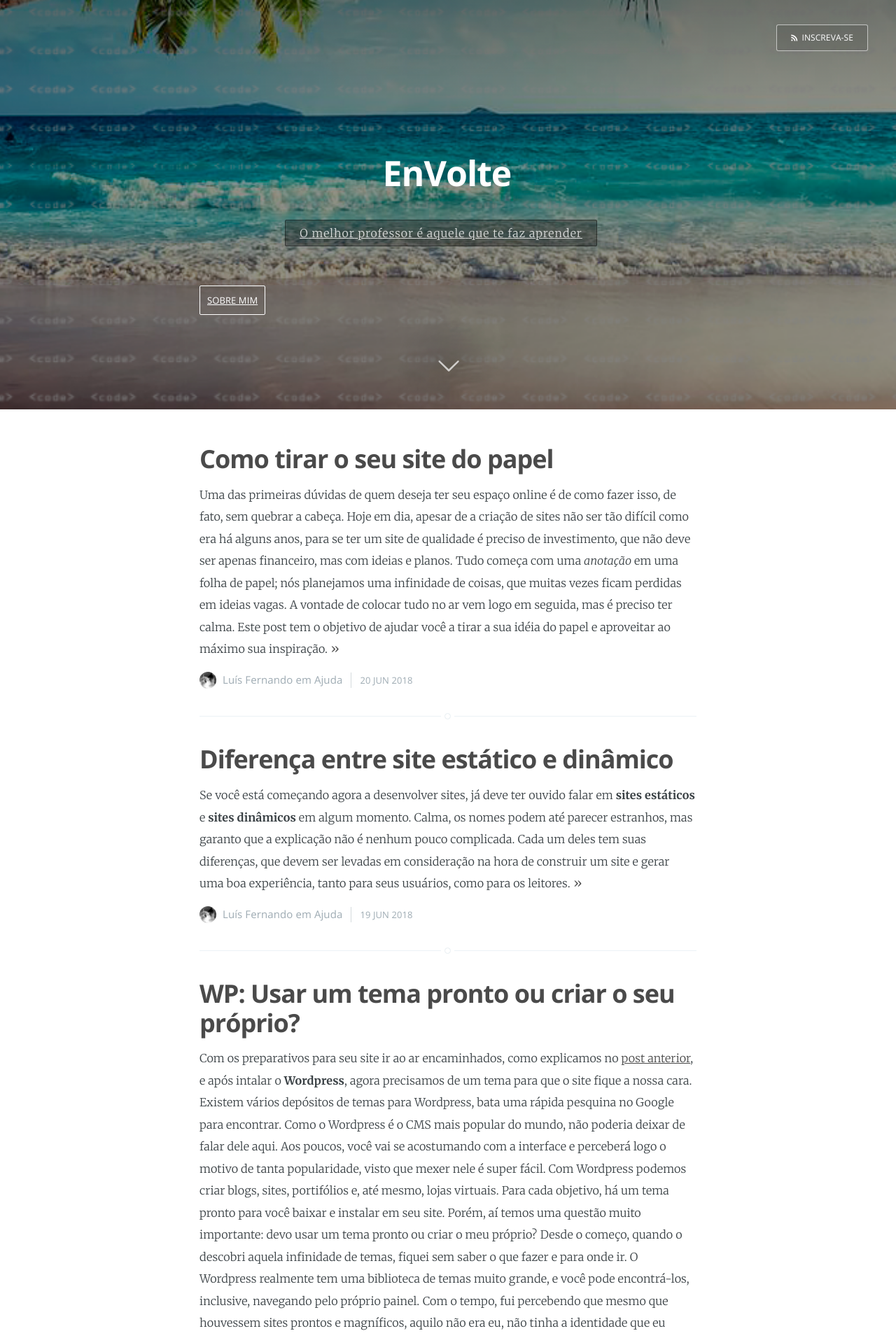
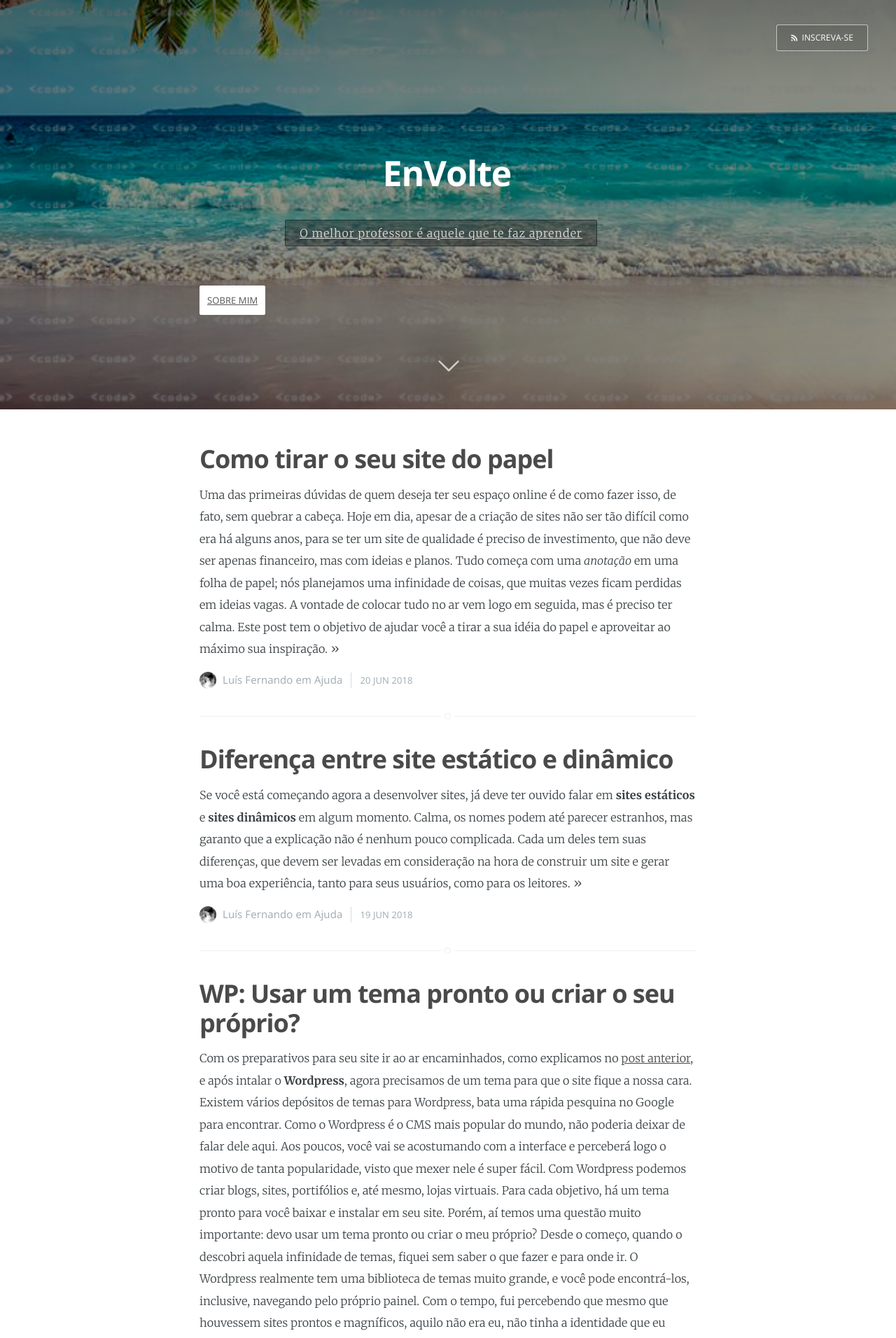
Before and after one commit to EnVolte/envolte.github.io, a Jekyll site: the page built from index.html, in a window 1280 px wide. Shown: the top 1912 px of the page at 70% size. Built offline with Jekyll 4.4.1, drawn with Linux system fonts in a browser that asks for light colours; the list of posts is cut into pages by our own code.

Commit message:
Update index.html

```diff
--- a/index.html
+++ b/index.html
@@ -25,7 +25,7 @@ about: 'about.html'
             <h2 class="page-description"><br><br>
                 {% if page.about %}
                 <div>
-            <a style='z-index: 999; left: 0; position: absolute; overflow: hidden; font-family: Open Sans; font-size: 1.3rem;' href='{{ site.baseurl }}{{ page.about }}'>Sobre mim</a>
+            <a style='z-index: 999; left: 0; position: absolute; overflow: hidden; background: #fff; color: #555; font-family: Open Sans; font-size: 1.3rem;' href='{{ site.baseurl }}{{ page.about }}'>Sobre mim</a>
                 </div> {% endif %}
             </h2>
 
```
